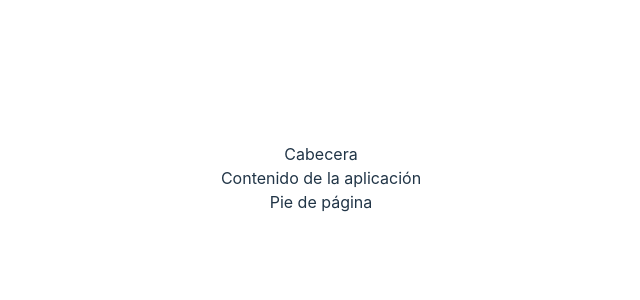
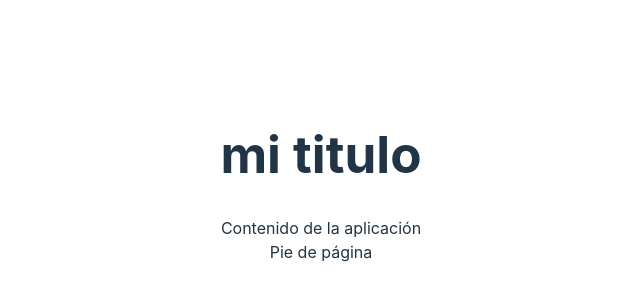
Before and after one commit to evirunurm/react-curso, a React (Vite) app: page / in a window 1280 px wide. Shown: the part 222-522 px from the top of the page, without its empty margins (319-959 px from the left). Built offline with nearby package versions, Linux system fonts and the light colour scheme.

Commit message:
chore: añado componente Header

```diff
--- /dev/null
+++ b/src/components/Layout/Header/Header.tsx
@@ -0,0 +1,15 @@
+import { FC } from 'react'
+
+interface HeaderProps {
+  title: string
+}
+
+const Header: FC<HeaderProps> = ({ title }) => {
+  return (
+    <header>
+      <h1>{title}</h1>
+    </header>
+  )
+}
+
+export default Header
--- a/src/components/Layout/Layout.tsx
+++ b/src/components/Layout/Layout.tsx
@@ -1,9 +1,10 @@
 import { FC, PropsWithChildren } from 'react'
+import Header from './Header/Header'
 
 const Layout: FC<PropsWithChildren> = ({ children }) => {
   return (
     <div>
-      <header>Cabecera</header>
+      <Header title="mi titulo" />
       <main>{children}</main>
       <footer>Pie de página</footer>
     </div>
```
